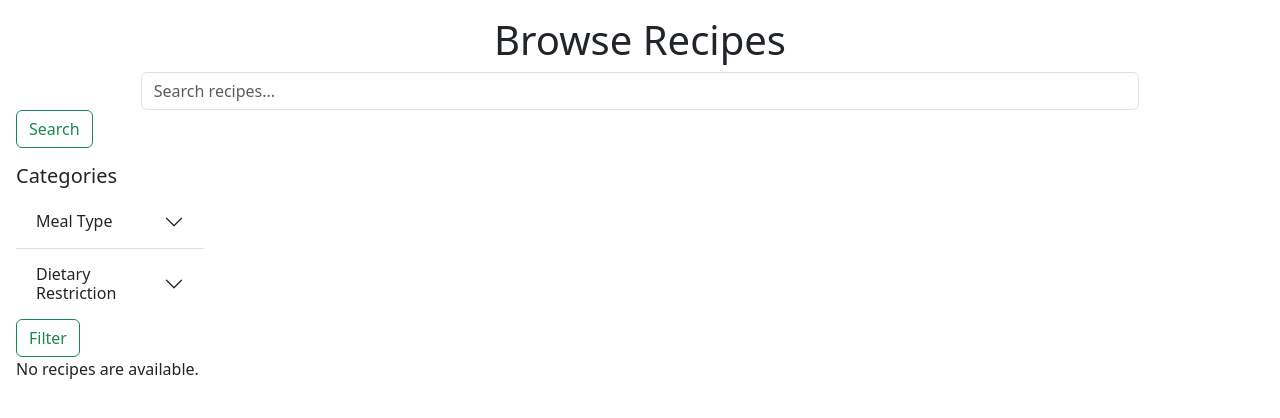
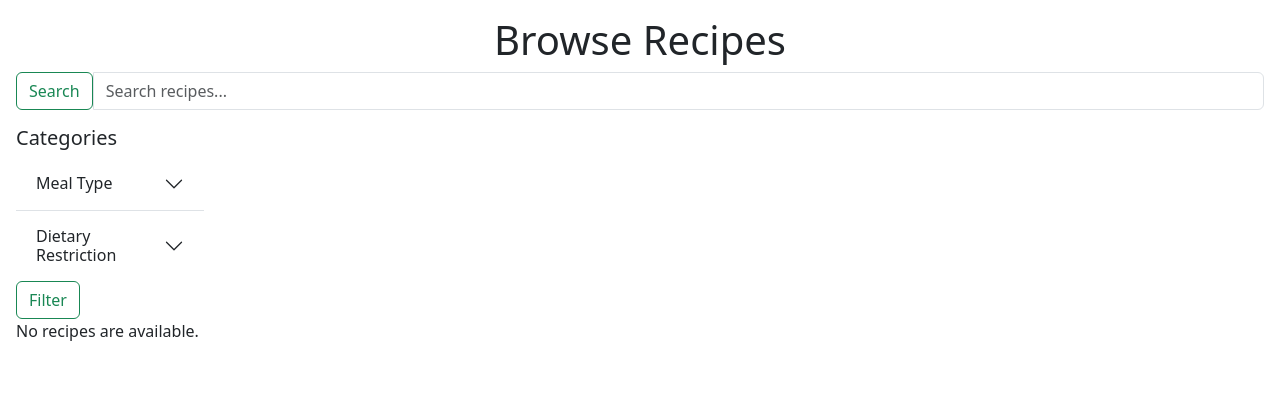
Before and after one commit to uva-cs3240-s22/group-project-a-08, a Django app: page /recipes/filter/ in a window 1280 px wide. Shown: the part 56-474 px from the top of the page. Run offline with Django 3.2, Linux system fonts and the light colour scheme; data that the repository does not hold is empty; some libraries are stand-ins or nearby versions.

Commit message:
formatted search bar on every page

```diff
--- a/recipes/templates/recipes/filter_results.html
+++ b/recipes/templates/recipes/filter_results.html
@@ -55,10 +55,13 @@
           <!-- SEARCH BAR -->
           <div class="mx-3">
             <h1 class="mt-3 text-center">Browse Recipes</h1>
-            <form action="{% url 'recipes:search' %}" method="GET" class="mt-2 mb-3">
-                <input type="text" class="form-control" id="search" name="recipeTitle" placeholder="Search recipes..." style="width:80%; margin: auto">
-                <!-- search button -->
-                <button class="btn btn-outline-success" type="submit">Search</button>
+            <form action="{% url 'recipes:search' %}" class="mt-2 mb-3">
+              <div class="input-group mb-3">
+                <div class="input-group-prepend">
+                  <button class="btn btn-outline-success" type="submit">Search</button>
+                </div>
+                <input type="text" name="recipeTitle" class="form-control" id="search" placeholder="Search recipes..." style="width:80%; margin: auto" />
+              </div>
             </form>
 
             <!-- ACCORDION -->
```
Also changed, not shown: recipes/templates/recipes/index.html (+0 -122 lines), recipes/templates/recipes/search_results.html (+7 -4 lines).
